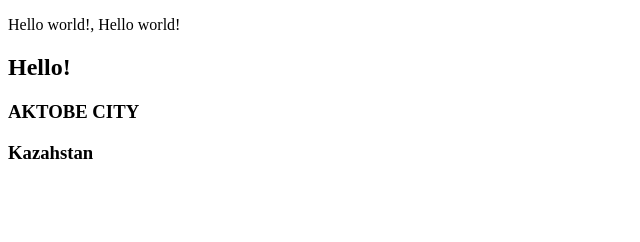
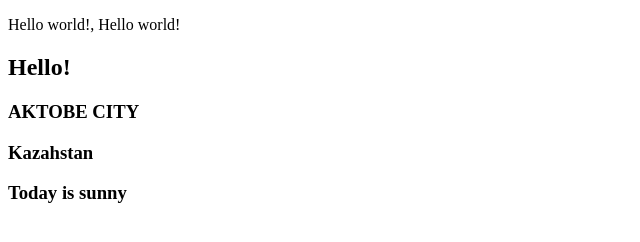
Before and after one commit to dakehub/project, a plain HTML site: page index.html in a window 1280 px wide. Shown: the whole page, without its empty margins (0-640 px from the left). Drawn offline with Linux system fonts and the light colour scheme.

Commit message:
string h3

```diff
--- a/index.html
+++ b/index.html
@@ -11,6 +11,7 @@
 	<h2>Hello!</h2>
 	<h3>AKTOBE CITY</h3>
 	<h3>Kazahstan</h3>
+	<h3>Today is sunny</h3>
 
 	<!-- <script >
 		alert(1);
```
